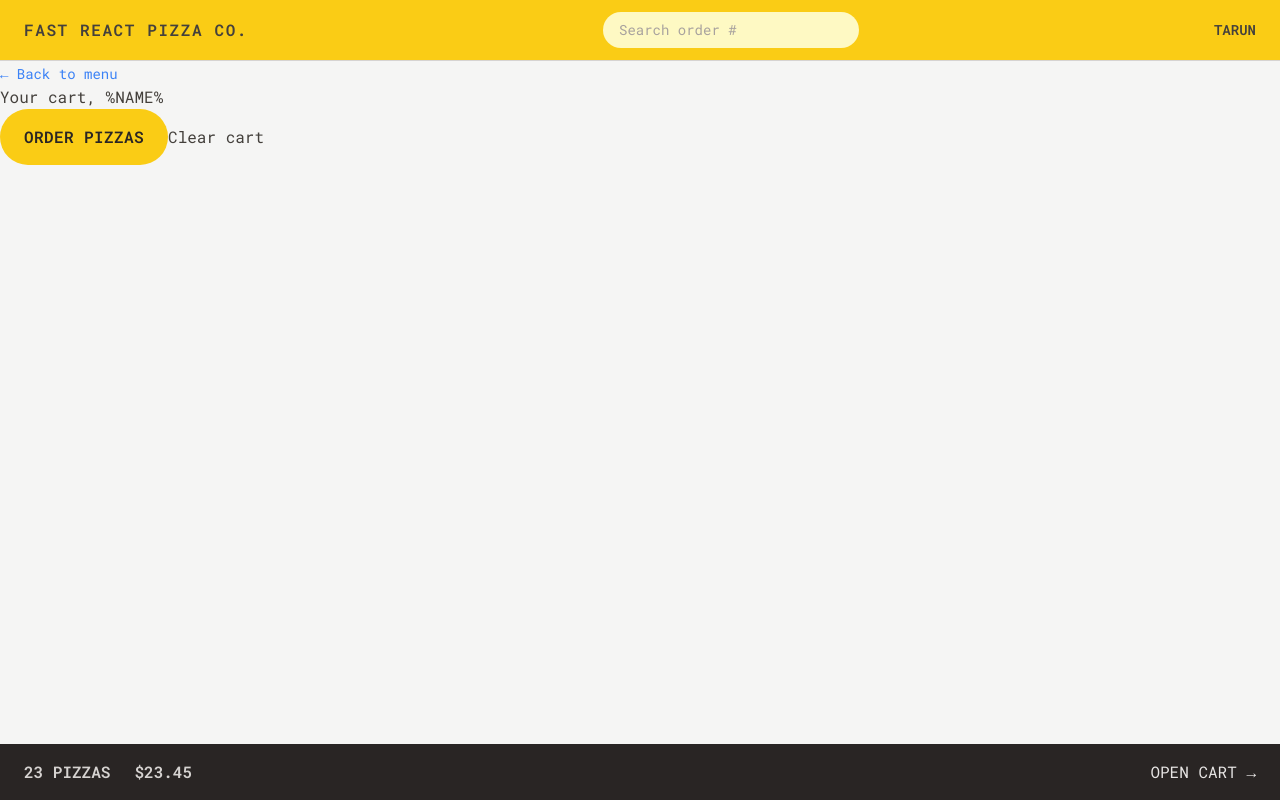
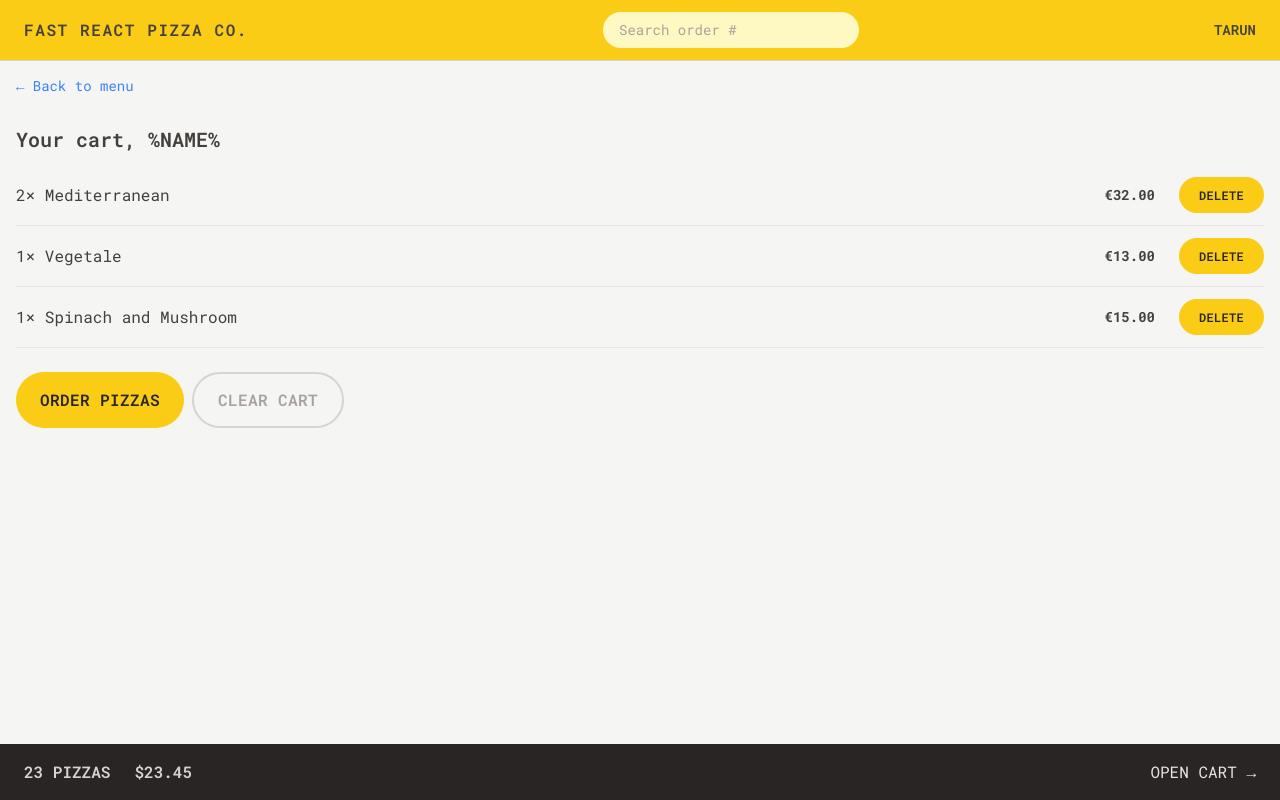
Before and after one commit to trana5197/react-redux-tailwind-fast-pizza, a React (Vite) app: page /cart in a window 1280 px wide. Built offline with nearby package versions, Linux system fonts and the light colour scheme.

Commit message:
Cart page tailwind css done

```diff
--- a/src/features/cart/Cart.jsx
+++ b/src/features/cart/Cart.jsx
@@ -1,6 +1,7 @@
 import { Link } from "react-router-dom";
 import LinkButton from "../../ui/LinkButton";
 import Button from "../../ui/Button";
+import CartItem from "./CartItem";
 
 const fakeCart = [
   {
@@ -30,16 +31,23 @@
   const cart = fakeCart;
 
   return (
-    <div>
+    <div className="px-4 py-3">
       <LinkButton to="/menu">&larr; Back to menu</LinkButton>
-      <h2>Your cart, %NAME%</h2>
 
-      <div>
+      <h2 className="mt-7 text-xl font-semibold">Your cart, %NAME%</h2>
+
+      <ul className="mt-3 divide-y divide-stone-200 border-b">
+        {cart.map((item) => (
+          <CartItem item={item} key={item.key} />
+        ))}
+      </ul>
+
+      <div className="mt-6 space-x-2">
         <Button to="/order/new" type="primary">
           Order pizzas
         </Button>
 
-        <button>Clear cart</button>
+        <Button type="secondary">Clear cart</Button>
       </div>
     </div>
   );
--- a/src/features/cart/CartItem.jsx
+++ b/src/features/cart/CartItem.jsx
@@ -1,13 +1,17 @@
+import Button from "../../ui/Button";
+import { formatCurrency } from "../../utils/helpers";
+
 function CartItem({ item }) {
   const { pizzaId, name, quantity, totalPrice } = item;
 
   return (
-    <li>
-      <p>
+    <li className="py-3 sm:flex sm:items-center sm:justify-between">
+      <p className="mb-1 sm:mb-0">
         {quantity}&times; {name}
       </p>
-      <div>
-        <p>{formatCurrency(totalPrice)}</p>
+      <div className="flex items-center justify-between sm:gap-6">
+        <p className="text-sm font-bold">{formatCurrency(totalPrice)}</p>
+        <Button type="small">Delete</Button>
       </div>
     </li>
   );
--- a/src/ui/Button.jsx
+++ b/src/ui/Button.jsx
@@ -2,11 +2,13 @@
 
 function Button({ children, disabled, to, type }) {
   const base =
-    "inline-block rounded-full bg-yellow-400  font-semibold uppercase tracking-wide text-stone-800 transition-colors duration-300 hover:bg-yellow-300 focus:bg-yellow-300 focus:outline-none focus:ring focus:ring-yellow-300 focus:ring-offset-2 disabled:cursor-not-allowed ";
+    "inline-block rounded-full bg-yellow-400  font-semibold uppercase tracking-wide text-stone-800 transition-colors duration-300 hover:bg-yellow-300 focus:bg-yellow-300 focus:outline-none focus:ring focus:ring-yellow-300 focus:ring-offset-2 disabled:cursor-not-allowed";
 
   const styles = {
     primary: base + " px-4 py-3 md:px-6 md:py-4",
     small: base + " px-4 py-2 md:px-5 md:py-2.5 text-xs",
+    secondary:
+      "inline-block rounded-full border-2 border-stone-300 font-semibold uppercase tracking-wide text-stone-400 transition-colors duration-300 hover:bg-stone-300 focus:text-stone-800 focus:bg-stone-300 hover:text-stone-800 focus:outline-none focus:ring focus:ring-stone-200 focus:ring-offset-2 disabled:cursor-not-allowed px-4 py-2.5 md:px-6 md:py-3.5",
   };
 
   if (to)
```
